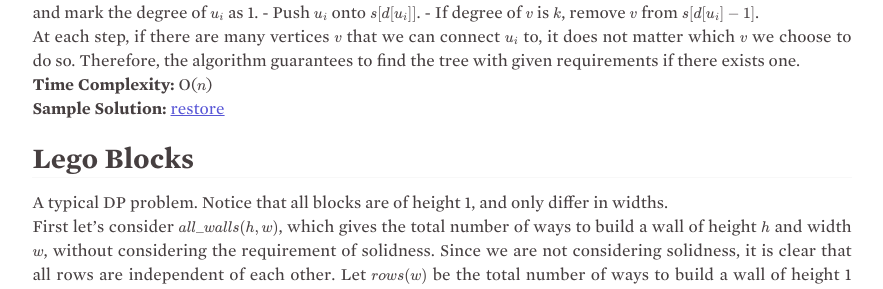
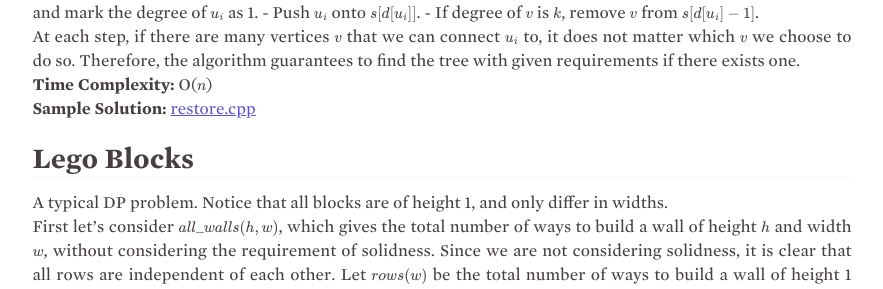
Before and after one commit to acm-uiuc/icpc-website, a Jekyll site: the page built from _posts/2017-10-01-Season-2-Contest-2.md, in a window 1280 px wide and 1400 px high, scrolled down 1321 px. Shown: the part 161-450 px from the top of the window, without its empty margins (198-1081 px from the left). Built offline with Jekyll 4.4.1, drawn with Linux system fonts in a browser that asks for light colours; nearby versions of some CDN libraries; some web fonts are replaced; formulas are drawn with MathJax 3; comment, search, counter and statistics services are not loaded.

Commit message:
Fixed link

```diff
--- a/_posts/2017-10-01-Season-2-Contest-2.md
+++ b/_posts/2017-10-01-Season-2-Contest-2.md
@@ -93,7 +93,7 @@
 
 **Time Complexity:** O(\\(n\\))
 
-**Sample Solution:** [restore]
+**Sample Solution:** [restore.cpp]
 
 # **Lego Blocks**
 A typical DP problem. Notice that all blocks are of height 1, and only differ
@@ -176,12 +176,12 @@
 
 **Time Complexity:** O(\\(q\log{n}\\))
 
-**Sample Solution:** [subsgm]
+**Sample Solution:** [subsgm.cpp]
 
 [remain.cpp]: /assets/ipl_solutions/season2/contest2/remain.cpp
 [ppsum.cpp]: /assets/ipl_solutions/season2/contest2/ppsum.cpp
 [election.cpp]: /assets/ipl_solutions/season2/contest2/election.cpp
 [marathon.cpp]: /assets/ipl_solutions/season2/contest2/marathon.cpp
-[restore]: /assets/ipl_solutions/season2/contest2/restore
+[restore.cpp]: /assets/ipl_solutions/season2/contest2/restore.cpp
 [lego.cpp]: /assets/ipl_solutions/season2/contest2/lego.cpp
-[subsgm]: /assets/ipl_solutions/season2/contest2/subsgm
+[subsgm.cpp]: /assets/ipl_solutions/season2/contest2/subsgm.cpp
```
